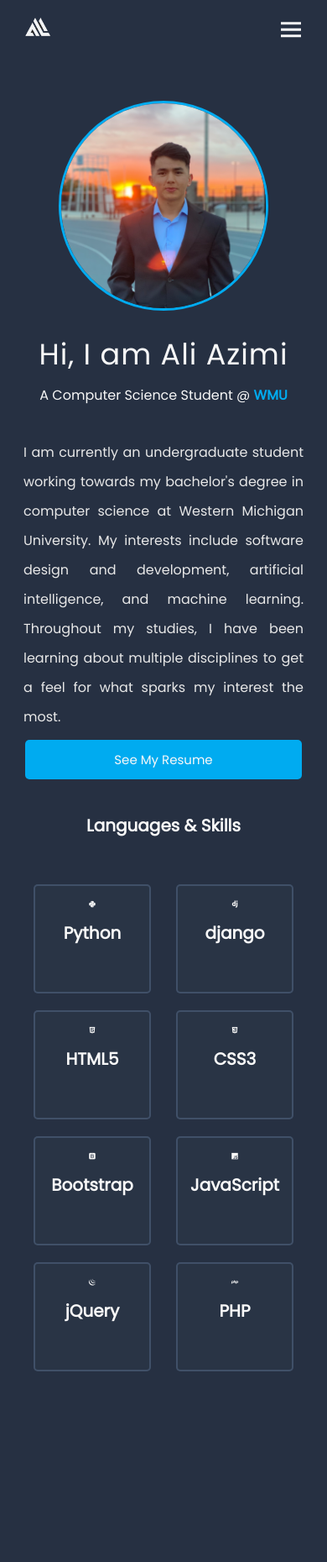
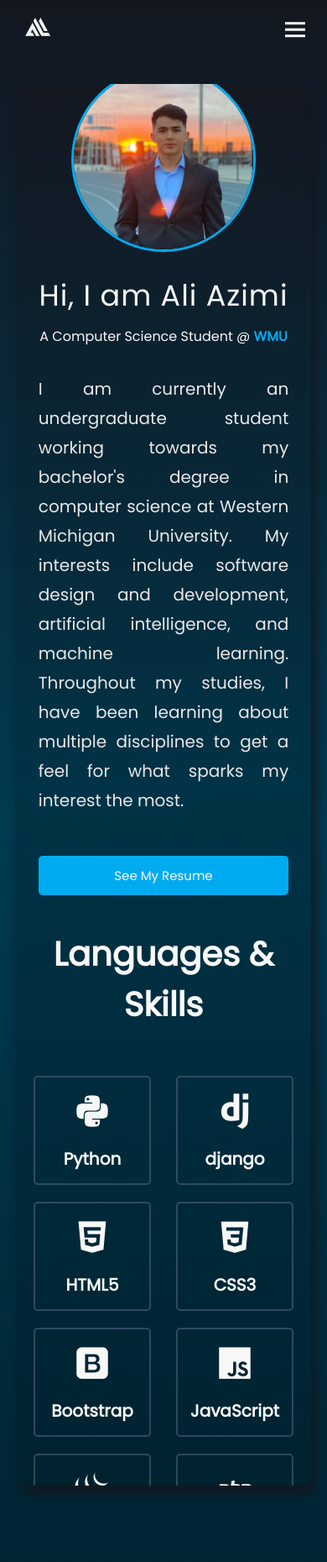
Before and after one commit to aliazim1/aliazim1.github.io, a PHP site: page / in a window 390 px wide. Shown: the top 1860 px of the page at 84% size. After the commit the page ends 1782 px from the top, so only its background shows below. Run offline with PHP 8.4, Linux system fonts and the light colour scheme.

Commit message:
Update style.css

```diff
--- a/style.css
+++ b/style.css
@@ -20,7 +20,12 @@
     font-family: 'Poppins';
 }
 body {
-    background-color: #263042;
+    margin: 0;
+    padding: 0;
+    height: 100vh;
+    background-size: cover;
+    /* background-color: #263042; */
+    background: linear-gradient(to bottom, #131720, #003b52, #00222f);
 }
 
 html {
@@ -31,19 +36,8 @@ p {
     font-size: 1.6rem;
 }
 
-main {
-    min-height: 100vh;
-    width: 85%;
-    margin: auto auto;
-    padding: 10rem 15rem 0 15rem;
-    z-index: 100;
-}
+/* ================= all heading ================= */
 
-/* ================= all heading ================= */
-.heading {
-    font-size: 4rem;
-    margin-top: 4rem;
-}
 
 .line {
     margin: auto auto;
@@ -59,7 +53,7 @@ nav {
     position:sticky;
     height: 7rem;
     width: 100%;
-    background-color: #263042;
+    background-color: transparent;
     z-index: 100000;
 }
 
@@ -129,24 +123,34 @@ nav ul {
 
 /* =================  Home section ================= */
 .home {
-    display: block;
+    height: 80%;
+    overflow-y: auto;
+    width: 60%;
+    margin: auto;
+    margin-bottom: 4rem; /* margin can be changed */
+    padding: 10rem 7rem;
+    z-index: 100;
+    border-radius: 10px;
+    box-shadow: 5px 10px 15px #131720;
+    background: linear-gradient(to bottom, #131720, #003347, #00222f);
+}
+
+::-webkit-scrollbar { /* hide the scroll-bar */
+    display: none;
+}
+
+.main-intro {
+    width: 100%;
+}
+.main-home {
     justify-content: center;
     align-items: center;
     text-align: center;
 }
 
-.main-home {
-    justify-content: center;
-    align-items: center;
-    text-align: center;
-    flex-wrap: wrap;
-    padding: 1rem auto;
-    gap: 2rem;
-}
-
 .main-home img {
-    width: 25rem;
-    height: 25rem;
+    width: 22rem;
+    height: 22rem;
     border-radius: 50%;
     margin-top: 3rem;
     margin-bottom: 2rem;
@@ -177,91 +181,50 @@ span {
     cursor: pointer;
     border-radius: 1rem;
 }
-.about-btn {
-    margin: 0rem auto;
-    margin-bottom: 5rem;
-}
+
 .intro-bio {
     line-height: 3.5rem;
     font-weight: 100;
-    margin: 0 auto;
-    width: 85%;
+    margin: 5.5rem auto 1rem auto;
     text-align: justify;
     align-items: center;
     padding: 1rem auto;
     color: #e8e8e8;
 }
 
-.social-media, .resume {
-    width: 100%;
-    margin-top: 3rem;
-    text-align: center;
-    justify-content: center;
-    align-items: center;
-}
-
-
-.social-media a {
-    display: inline-flex;
-    justify-content: center;
-    align-items: center;
-    width: 40px;
-    height: 40px;
-    background: transparent;
-    border: .2rem solid #a3a3a3;
-    border-radius: 50%;
-    font-size: 2rem;
-    margin: 0rem 1.5rem 1rem 0;
-    transition: width 0.5s, height 0.5s, transform 0.5s ease;
-}
-
-.social-media a:hover {
-    background-color: #00abf0;
-    transform: scale(1.05);
-}
-
-
-.btn, .main-intro .download {
+.btn {
     position: relative;
     display: inline-flex;
     justify-content: center;
     align-items: center;
     padding: 1.2rem;
-    margin-top: 3rem;
+    margin: 3rem auto;
     width: auto;
     font-size: 1.5rem;
-    color: #f8f8f8;
     border-radius: 0.5rem;
     background-color: #00abf0;
-    z-index: 1;
-    overflow: hidden;
 }
-.main-intro .download::before, .btn::before {
-    content: "";
-    position: absolute;
-    left: 0;
-    top: 0;
-    width: 100%;
-    height: 100%;
-    transition: 0.5s;
-    z-index: -1;
-}
-.main-intro .download:hover, .btn:hover{
+
+.btn:hover{
     background-color: #00cf61;
 }
-
 /* ================= skills section styling ================= */
 .skills h1, .projects h1, .contact h1 {
     padding-top: 4rem;
     margin-bottom: 5rem;
     padding: 1rem auto;
+    text-align: center;
 }
-
-.skill, .c-icon {
-    display: inline-block;
+#headings {
+    font-size: 5rem;
+    text-align: center;
+}
+.icons {
+    text-align: center;
+}
+.icons i {
     width: 6rem;
     height: 6rem;
-    border-radius: 50%;
     font-size: 5rem;
     transition: 0.5s ease;
 }
@@ -286,7 +250,7 @@ span {
     height: 13rem;
     border: 0.2rem solid #5467858d;
     border-radius: 0.5rem;
-    background-color: #2d38498d;
+    background-color: transparent;
     cursor: pointer;
     transition: width 0.5s, height 0.5s, transform 0.5s ease;
 }
@@ -294,6 +258,7 @@ span {
 .col::before {
     content: "";
     position: absolute;
+    border-radius: 0.5rem;
     left: 0;
     top: 0;
     width: 100%;
@@ -405,114 +373,113 @@ span {
 }
 
 .contact-col h1 {
+    font-size: 1.5rem;
     margin-top: -2.7rem;
     transform: scale(1.02);
 }
-.data-col {
-    gap: 25px;
-    margin-bottom: 0rem;
-}
-.input-col {
-    width: 27rem;
-    position: relative;
-}
+
 input:-webkit-autofill,
 input:-webkit-autofill:hover,
 input:-webkit-autofill:focus,
 input:-webkit-autofill:active {
-    transition: all 5000s ease-in-out 0s;
+    transition: background-color 5000s ease-in-out 0s;
+    -webkit-text-fill-color: #f8f8f8;
 }
-.inputBox {
-    position: relative;
+
+/* the input fields */
+#input-col {
+    display: block;
+    width: 100%;
+    text-align: center;
+    align-items: center;
+    justify-content: center;
+    margin: 10px auto;
+    margin-bottom: -3rem;
 }
-.txt-area {
-    height: 17.3rem;
-    resize: none;
-    padding: 2rem;
+.input-col {
+    display: block;
 }
+
 .data, .txt-area {
     padding: 10px;
-    width: 100%;
-    max-width: 300px;
-    margin: 1rem auto;
+    width: 65%;
+    margin: 0.7rem auto;
     box-sizing: border-box;
     outline: none;
-    color: #fff;
+    color: #f8f8f8;
     font-size: 1.4rem;
     border-radius: 0.5rem;
     border: 0.2rem solid #5467858d;
-    background-color: #263042;
+    background-color: transparent;
     transition: width 0.5s, height 0.5s, transform 0.5s ease;
 }
-.inputBox label {
-    font-size: 1.4rem;
-    position: absolute;
-    left: 12px;
-    top: 20px;
-    transition: 0.2s;
-    color: #fff;
-    background-color: #263042;
-    pointer-events: none;
+.txt-area {
+    height: 13rem;
+    resize: none;
 }
-
-.inputBox input:valid ~ label, .inputBox input:focus ~ label,
-.inputBox textarea:valid ~ label, .inputBox textarea:focus ~ label {
-    top: -2px;
-    left: 7px;
-    padding-left: 0.5rem;
-    padding-right: 0.5rem;
-}
-
-.main-row {
-    padding-bottom: 3rem auto;
-}
-
-
-/* ========== footer section styling ========= */
-.footer {
-    width: 100%;
-    align-items: center;
-    justify-content: center;
-    text-align: center;
-    margin-top: 5rem;
-    padding-bottom: 2rem;
-    bottom: 0;
-}
-
-.footer .footer-social-media {
-    justify-content: center;
-    align-items: center;
-    width: 65%;
-    margin: 2rem auto 0 auto;
-    padding-left: 1.3rem;
-}
-
-.footer .footer-social-media a {
-    display: inline-flex;
-    justify-content: center;
-    align-items: center;
-    width: 40px;
-    height: 40px;
-    background: transparent;
-    border: .2rem solid #a3a3a3;
-    border-radius: 50%;
-    font-size: 2rem;
-    margin: 0rem 1.5rem 1rem 0;
-    transition: width 0.5s, height 0.5s, transform 0.5s ease;
-}
-
-.footer-social-media a:hover {
-    background-color: #00abf0;
-    transform: scale(1.05);
-}
-
 /* ##################################### */
 /* ---------responsive styling---------- */
 /* ##################################### */
-@media (max-width: 1200px) {
-    .row .contact-col {
-        max-width: 33rem;
-        min-width: 33rem;
+@media (max-width: 1280px) {
+    .home {
+        height: 80%;
+        margin-top: 3rem;
+        width: 80%;
+        padding: 7rem 1rem;
+    }
+    .main-home h1 {
+        font-size: 6rem;
+        font-weight: 500;
+    }
+    .main-home .wmu {
+        font-size: 3rem;
+    }
+    .main-intro {
+        width: 90%;
+        margin: auto;
+        margin-top: -4rem;
+    }
+    .intro-bio {
+        width: 95%;
+        font-size: 2rem;
+    }
+    .skills h1, .projects h1, .contact h1 {
+        padding-top: 1rem;
+    }
+    #headings {
+        font-size: 4rem;
+    }
+    .icons {
+        margin-bottom: 3.5rem;
+    }
+    .icons i {
+        width: 5rem;
+        height: 5rem;
+        font-size: 5rem;
+    }
+    .col h1 {
+        font-size: 2rem;
+    }
+    .projects, .contact {
+        margin-top: -4rem;
+        width: 70%;
+        margin: auto;
+    }
+    .proj-box h1 {
+        margin-top: 5rem;
+    }
+    .data, .txt-area {
+        width: 67%;
+    }
+    .btn {
+        margin: 3rem auto;
+        width: 41%;
+    }
+    .sendDiv {
+        width: 100%;
+    }
+    #sendBtn {
+        width: 67%;
     }
 }
 
@@ -530,39 +497,67 @@ input:-webkit-autofill:active {
         font-size: 16px;
     }
 
-    main {
-        width: 80%;
-        margin: 0 auto;
-        padding: 10rem 2rem;
-    }
-
-    .main-home img {
-        margin-top: -5rem;
+    .home {
+        height: 77%;
+        margin-top: 3rem;
+        width: 85%;
+        padding: 7rem 1rem;
     }
     .main-home h1 {
-        font-size: 3.5rem;
+        font-size: 5rem;
         font-weight: 500;
-        letter-spacing: 0.1rem;
     }
-
     .main-home .wmu {
+        font-size: 3rem;
+    }
+    .main-intro {
+        width: 90%;
+        margin: auto;
+        margin-top: -4rem;
+    }
+    .intro-bio {
+        width: 95%;
         font-size: 2rem;
     }
-    .intro-bio {
-        padding: .8rem .8rem;
-    }
-
-    .projects h1 {
-        padding-top: 2rem;
-    }
-    .row .contact-col {
-        width: 30rem;
-    }
-    .row .contact-col h1 {
+    .skills h1, .projects h1, .contact h1 {
+        padding-top: 1rem;
         font-size: 2rem;
     }
-    .main-row {
-        margin-bottom: -3rem;
+    #headings {
+        font-size: 4rem;
+    }
+    .icons {
+        margin-bottom: 3.5rem;
+    }
+    .icons i {
+        width: 5rem;
+        height: 5rem;
+        font-size: 5rem;
+    }
+    .col h1 {
+        font-size: 2rem;
+    }
+    .projects, .contact {
+        margin-top: -4rem;
+    }
+    .proj-box h1 {
+        margin-top: 5rem;
+    }
+    .data, .txt-area {
+        width: 80%;
+    }
+    .btn {
+        margin: 3rem auto;
+        width: 50%;
+    }
+    .btn:hover{
+        background-color: #00abf0;
+    }
+    .sendDiv {
+        width: 80%;
+    }
+    #sendBtn {
+        width: 100%;
     }
 }
 
@@ -640,102 +634,151 @@ input:-webkit-autofill:active {
     }
      .nav-link.hover, .nav-link.active {
         color:#00abf0;
-     }
-
-     .row .contact-col {
-        width: 33rem;
     }
-    .input-col {
-        width: 33rem;
-        position: relative;
+    .home {
+        height: 85%;
+        width: 90%;
+        padding: 7rem 1rem;
     }
-    .data, .txt-area {
-        max-width: 33rem;
-    }
-    .btn {
-        margin-top: 0.2rem;
-        width: 33rem;
-    }
-    .btn:hover: {
-        background-color: #00abf0;
-    }
-    .social-media a:hover {
-          background: transparent;
-    }
-     .footer .footer-social-media {
-        margin: 2rem auto 0 auto;
-    }
-}
-/* -----------for cell phones----------- */
-@media (max-width: 480px) {
-    main {
-        width: 100%;
-        margin: 0 auto;
-        padding: 10rem 2rem;
-    }
-    .logo {
-        width: 3rem;
-        height: 2.2rem;
-        margin: 2.1rem 0 0 3rem;
-    }
-    #menu-icon {
-        margin-right: 2.5rem;
-    }
-    .main-home {
+    .main-intro {
         width: 100%;
     }
-    .main-home img {
-        margin-top: -5rem;
+    .main-home .wmu {
+        margin-bottom: -3rem;
+    }
+    .about-me {
+        font-size: 3rem;
+        cursor: pointer;
+        border-radius: 1rem;
+        margin-bottom: 12rem;
     }
     .main-home h1 {
         font-size: 3.5rem;
         font-weight: 500;
-        letter-spacing: 0.1rem;
     }
     .main-home .wmu {
         font-size: 1.6rem;
     }
     .intro-bio {
+        width: 95%;
+    }
+    .skills h1, .projects h1, .contact h1 {
+        padding-top: 1rem;
+        font-size: 3rem;
+    }
+    #headings {
+        font-size: 4rem;
+    }
+    .icons {
+        margin-bottom: 3.5rem;
+    }
+    .icons i {
+        width: 5rem;
+        height: 5rem;
+        font-size: 5rem;
+    }
+    .col h1 {
+        font-size: 2rem;
+    }
+    .projects, .contact {
+        margin-top: -4rem;
+    }
+    .proj-box h1 {
+        margin-top: 5rem;
+    }
+    .data, .txt-area {
+        width: 49%;
+    }
+    .btn {
+        margin: 3rem auto;
+        width: 90%;
+    }
+    .btn:hover{
+        background-color: #00abf0;
+    }
+    .sendDiv {
+        width: 48%;
+    }
+    #sendBtn {
         width: 100%;
     }
-    .projects h1 {
-        padding-top: 4rem;
+}
+
+@media (max-width: 540px) {
+    .data, .txt-area {
+        width: 71.2%;
     }
-
-    .row .contact-col {
-        max-width: 33rem;
-        min-width: 33rem;
+    .sendDiv {
+        width: 100%;
     }
-    .input-col {
-        width: 33rem;
-        position: relative;
+    #sendBtn {
+        width: 71.2%;
+    }
+}
+/* -----------for cell phones----------- */
+@media (max-width: 480px) {
+    .home {
+        height: 85%;
+        width: 90%;
+        padding: 7rem 1rem;
+    }
+    .main-intro {
+        width: 100%;
+    }
+    .main-home .wmu {
+        margin-bottom: -3rem;
+    }
+    .about-me {
+        font-size: 3rem;
+        cursor: pointer;
+        border-radius: 1rem;
+        margin-bottom: 12rem;
+    }
+    .main-home h1 {
+        font-size: 3.5rem;
+        font-weight: 500;
+    }
+    .main-home .wmu {
+        font-size: 1.6rem;
+    }
+    .intro-bio {
+        width: 95%;
+    }
+    .skills h1, .projects h1, .contact h1 {
+        padding-top: 1rem;
+        font-size: 3rem;
+    }
+    #headings {
+        font-size: 4rem;
+    }
+    .icons {
+        margin-bottom: 3.5rem;
+    }
+    .icons i {
+        width: 5rem;
+        height: 5rem;
+        font-size: 5rem;
+    }
+    .col h1 {
+        font-size: 2rem;
+    }
+    .projects, .contact {
+        margin-top: -4rem;
     }
     .data, .txt-area {
-        max-width: 33rem;
+        width: 100%;
     }
     .btn {
-        margin-top: 0.2rem;
-        width: 33rem;
+        margin: 3rem auto;
+        width: 90%;
     }
-    .btn:hover: {
+    .btn:hover{
         background-color: #00abf0;
     }
-    .social-media a:hover {
-          background: transparent;
+    .sendDiv {
+        width: 100%;
     }
-    .main-row {
-        margin-bottom: -3rem;
-    }
-
-    .data:hover, .txt-area:hover, .btn:hover {
-        transform: scale(1);
-    }
-
-    .footer {
-        margin-top: -2rem;
-        padding-bottom: 1rem;
-    }
-    .footer .footer-social-media {
-        margin: 0 auto;
+    #sendBtn {
+        width: 100%;
     }
 }
```
Also changed, not shown: other parts of style.css (+14 -11 lines).
